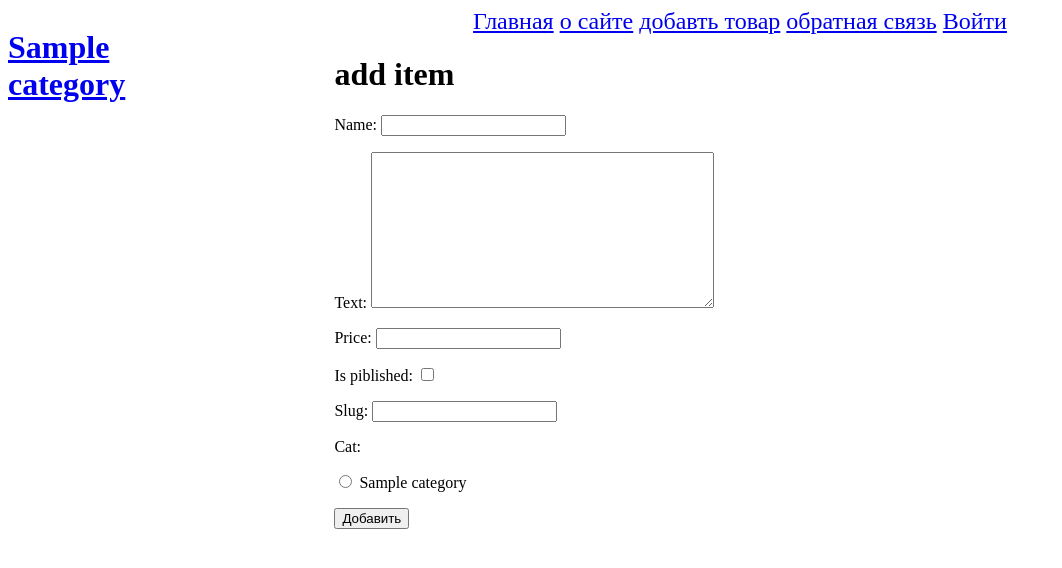
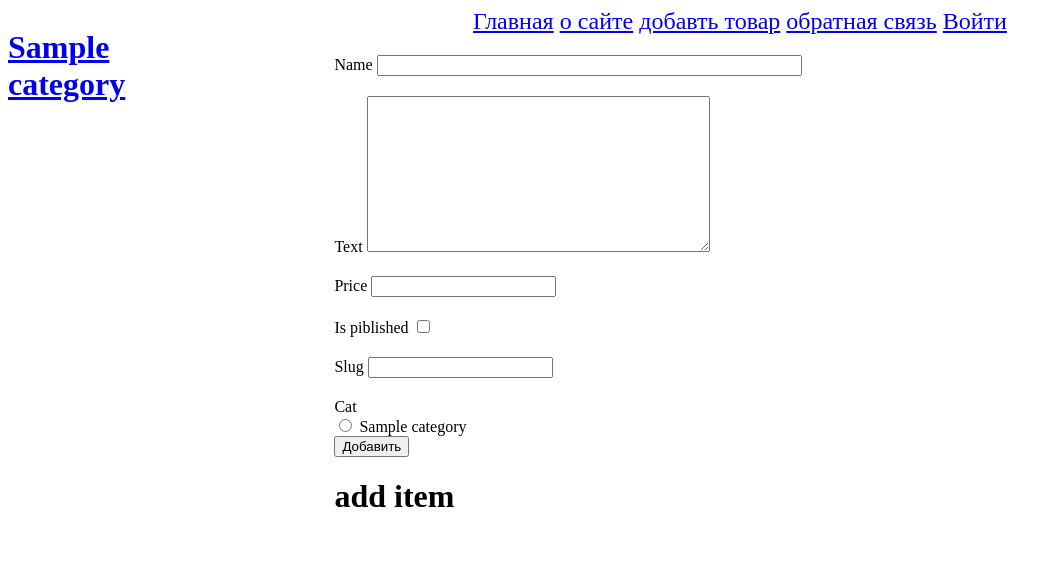
Before and after one commit to grigoscool/practice-again-and-again-, a Django app: page /add_item in a window 1280 px wide. Shown: the top 568 px of the page, without its empty margins (0-1062 px from the left). Run offline with Django 4.2, Linux system fonts and the light colour scheme; tables that the repository leaves empty hold one stand-in row (values such as "Sample post").

Commit message:
add form item and style

```diff
--- a/aashop/myapp/forms.py
+++ b/aashop/myapp/forms.py
@@ -2,7 +2,7 @@ from django import forms
 from .models import *
 
 class ItemForm(forms.Form):
-    name = forms.CharField()
+    name = forms.CharField(widget=forms.TextInput(attrs={'size': 50}))
     text = forms.CharField(widget=forms.Textarea)
     price = forms.IntegerField(min_value=0)
     is_piblished = forms.BooleanField()
--- a/aashop/myapp/static/myapp/css/style.css
+++ b/aashop/myapp/static/myapp/css/style.css
@@ -30,3 +30,6 @@ div.item {
     float:left;
     margin-left: 10%
 }
+.form-field {
+    margin-top: 20px;
+}
--- a/aashop/myapp/templates/myapp/add_item.html
+++ b/aashop/myapp/templates/myapp/add_item.html
@@ -2,12 +2,20 @@
 {% load static %}
 {% block content %}
 <div class="add-item">
-	<h1>add item</h1>
 	<form action="" method="post">
 		{% csrf_token %}
-		{{ form.as_p }}
+		{% for f in form %}
+			<div class="form">
+				<div class="form-field">
+					<label for="{{ f.id_for_label }}">{{ f.label }}</label>
+					{{ f }}
+				</div>
+			</div>
+
+		{% endfor %}
 		<button type="submit">Добавить</button>
 	</form>
+	<h1>add item</h1>
 </div>
 
 {% endblock content %}
--- a/aashop/myapp/views.py
+++ b/aashop/myapp/views.py
@@ -29,9 +29,14 @@ def show_contact(request):
 
 
 def add_item(request):
-    form = ItemForm()
-    return render(request, 'myapp/add_item.html', {'menu': menu, 'form': form})
-
+    if request.method == 'POST':
+        form = ItemForm(data=request.POST)
+        if form.is_valid():
+            print(form.cleaned_data)
+        return render(request, 'myapp/add_item.html', {'menu': menu, 'form': form})
+    else:
+        form = ItemForm()
+        return render(request, 'myapp/add_item.html', {'menu': menu, 'form': form})
 
 def login(request):
     return render(request, 'myapp/login.html', {'menu': menu})
```
